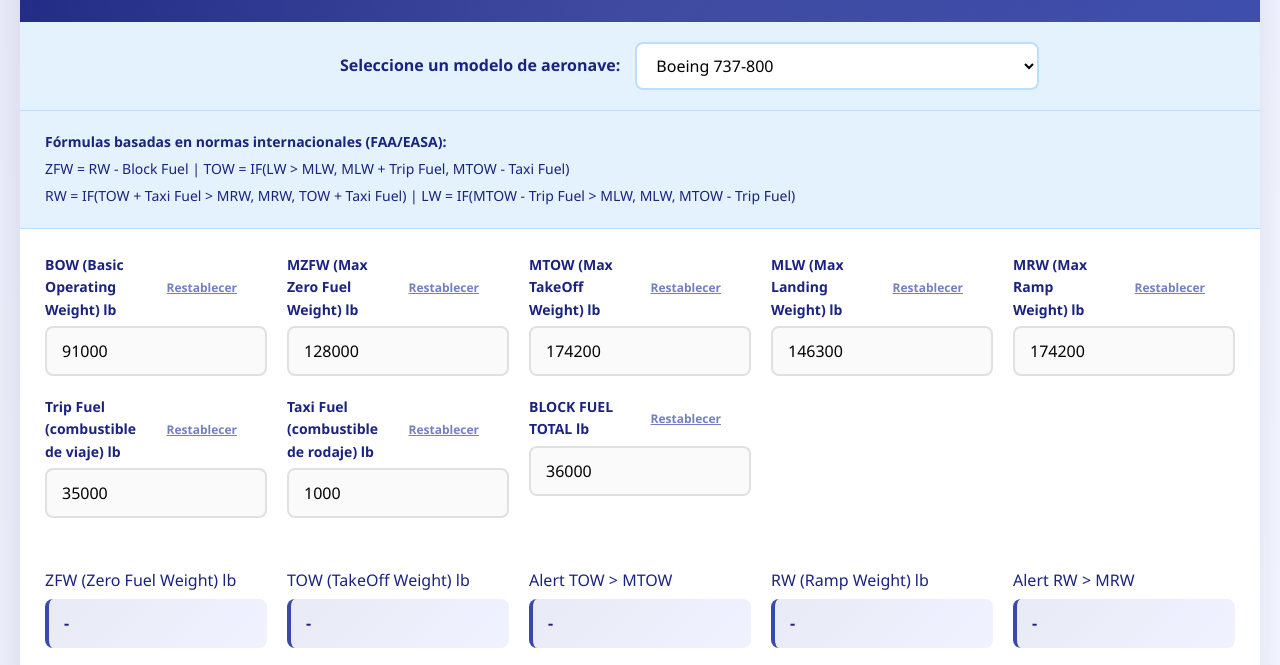
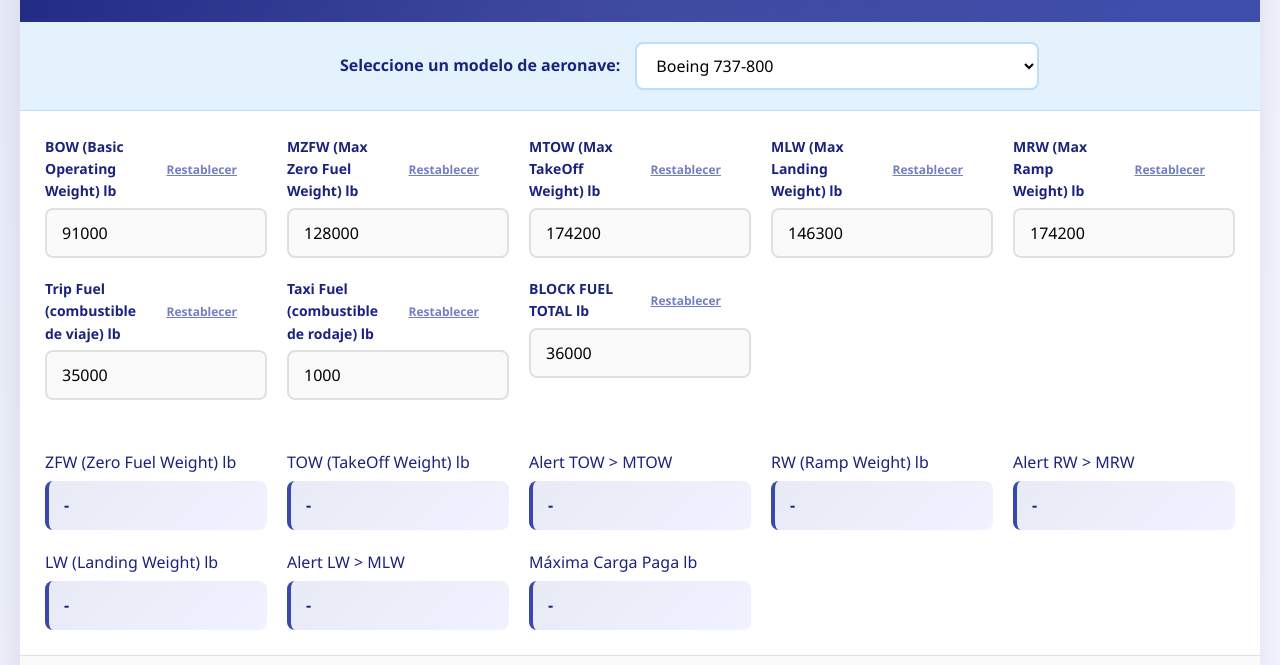
Before and after one commit to rubendml/calculapesoaeronave, a plain HTML site: page index.html in a window 1280 px wide. Shown: the part 130-795 px from the top of the page. Drawn offline with Linux system fonts and the light colour scheme.

Commit message:
Update index.html

```diff
--- a/index.html
+++ b/index.html
@@ -359,11 +359,6 @@
             </div>
         </div>
 
-        <div class="formula-info">
-            <p><strong>Fórmulas basadas en normas internacionales (FAA/EASA):</strong></p>
-            <p>ZFW = RW - Block Fuel | TOW = IF(LW > MLW, MLW + Trip Fuel, MTOW - Taxi Fuel)</p>
-            <p>RW = IF(TOW + Taxi Fuel > MRW, MRW, TOW + Taxi Fuel) | LW = IF(MTOW - Trip Fuel > MLW, MLW, MTOW - Trip Fuel)</p>
-        </div>
 
         <div class="calculator-grid">
             <div class="input-group">
```
